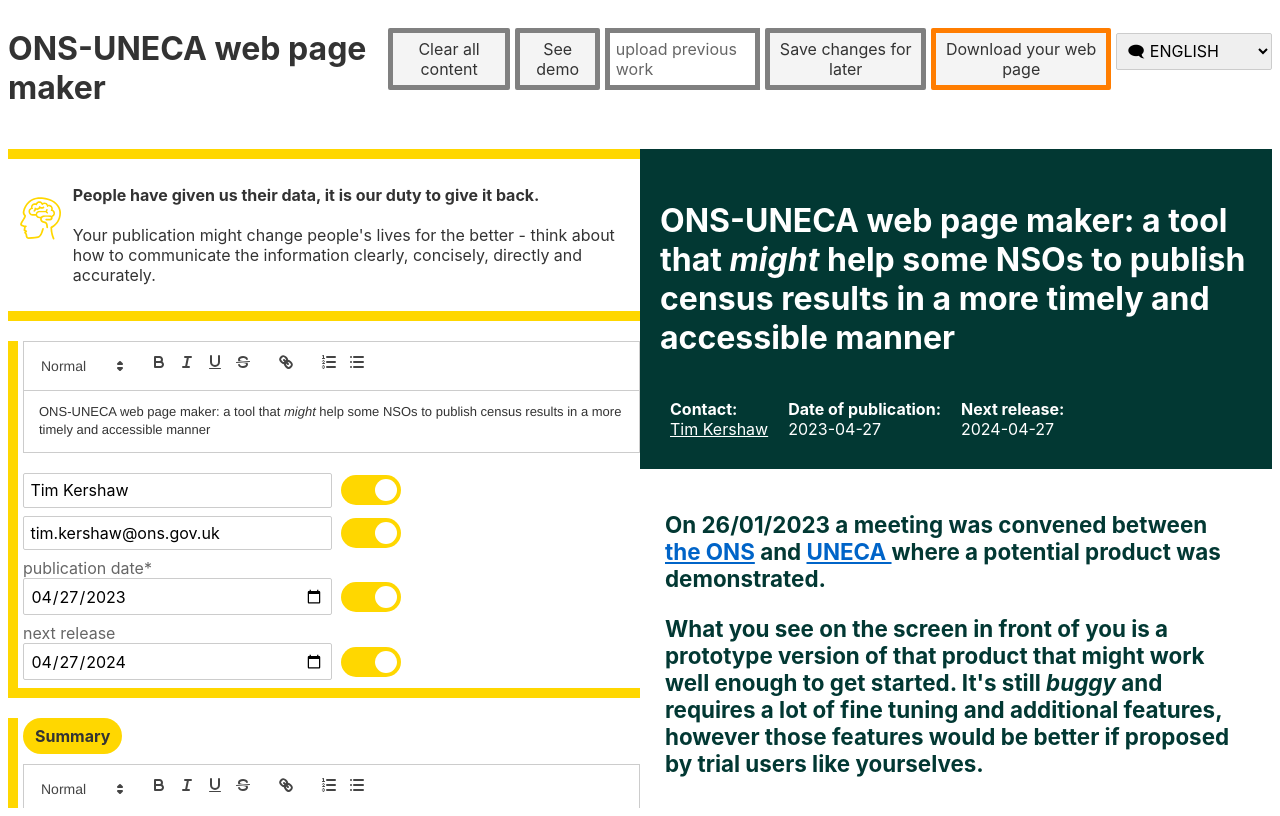
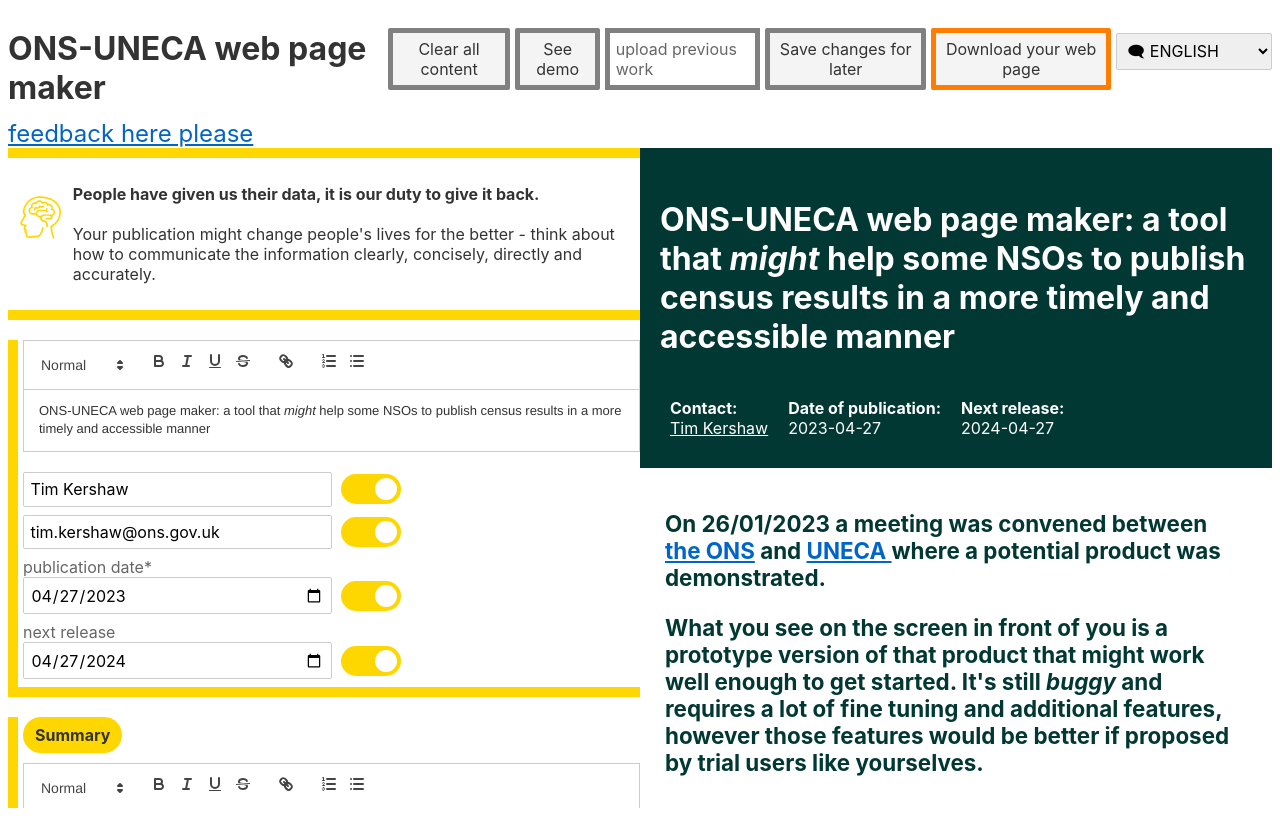
Before and after one commit to incontrolapps/UNECA, a Svelte app: page / in a window 1280 px wide. Built offline with nearby package versions, Linux system fonts and the light colour scheme.

Commit message:
feedback_link

```diff
--- a/src/App.svelte
+++ b/src/App.svelte
@@ -208,6 +208,7 @@
   <option value="S">🗨 ESPAÑOL</option>
 </select></div>
 <br style="clear:both" />
+<a style="font-size:1.5em; margin-top:-30px" href="https://docs.google.com/spreadsheets/d/1VfPFMfAeJh9rW6N1xqVC_TUZQshiEK02sOCwVYMijTc/edit#gid=0">feedback here please</a>
 <div class="full_content">
   <div class="half_content">
     <div class="shaded">
```
Also changed, not shown: public/build/bundle.css, public/build/bundle.js, 1 other file (tests, documents, lock files or other folders).
